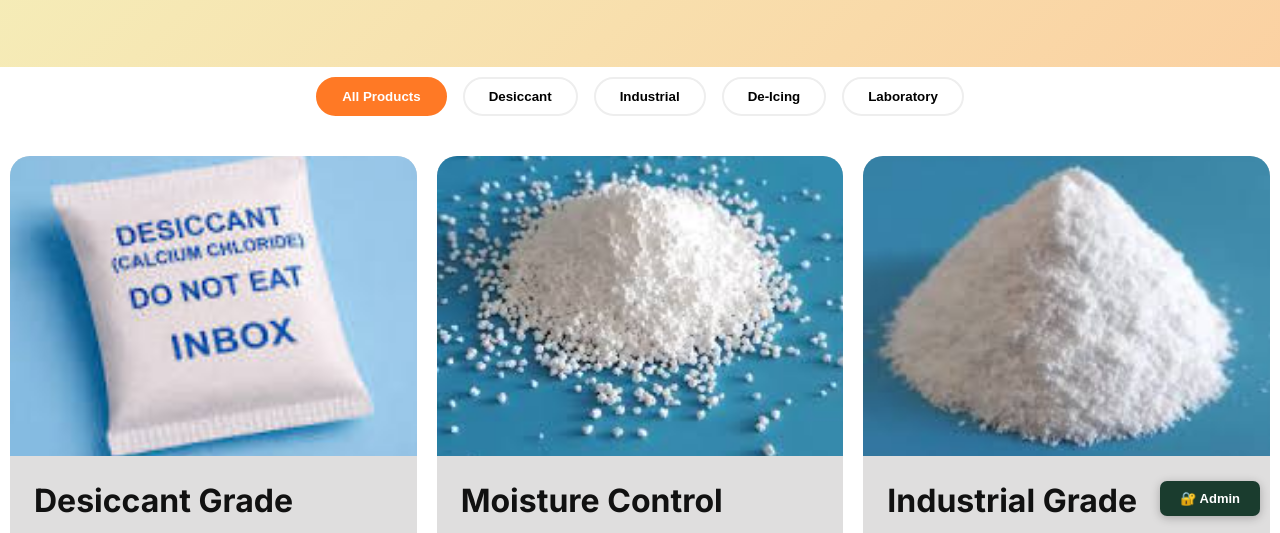
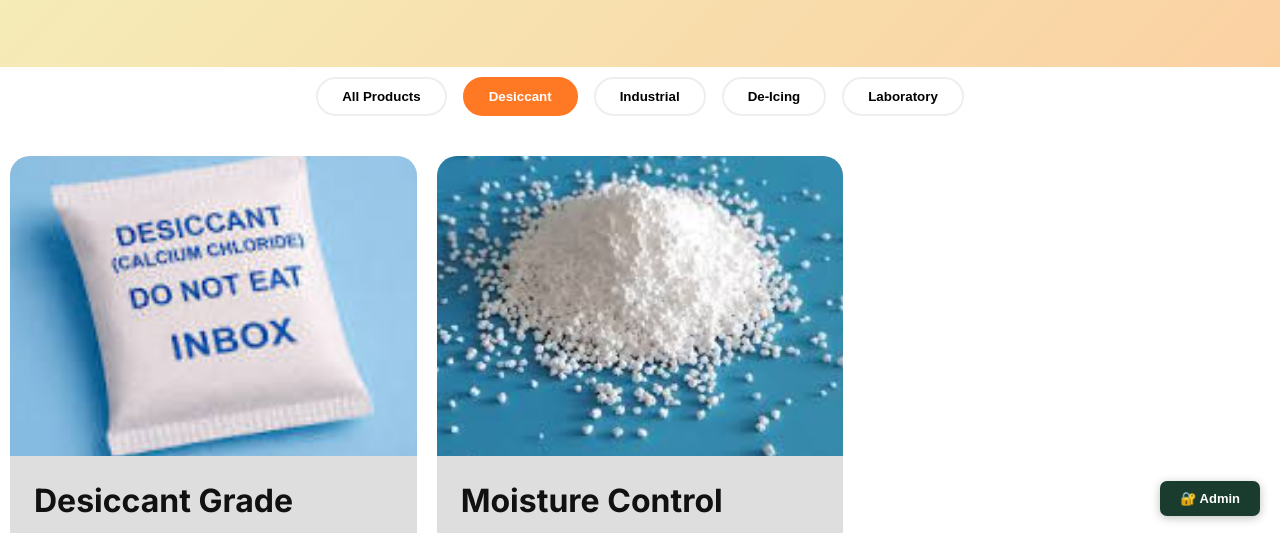
Before and after one commit to muhammadibadmalik/Industrial-Nano-Material-Portal-, a plain HTML site: page docs/products.html in a window 1280 px wide. Both pictures are taken after a click on the button "Desiccant". Shown: the part 264-797 px from the top of the page. Drawn offline with Linux system fonts and the light colour scheme.

Commit message:
fix: add missing filterProducts function for category filter buttons

```diff
--- a/docs/products.html
+++ b/docs/products.html
@@ -429,6 +429,17 @@ Effective dust suppression solution for mining, construction sites, and unpaved
   </footer>
 
   <script src="js/main.js"></script>
+  <script>
+function filterProducts(category) {
+  document.querySelectorAll('.filter-btn').forEach(btn => btn.classList.remove('active'));
+  event.target.classList.add('active');
+
+  document.querySelectorAll('.product-card').forEach(card => {
+    card.style.display = (category === 'all' || card.dataset.category === category) ? '' : 'none';
+  });
+}
+</script>
   <script src="js/admin-login.js"></script>
+  <
 </body>
 </html>
```
